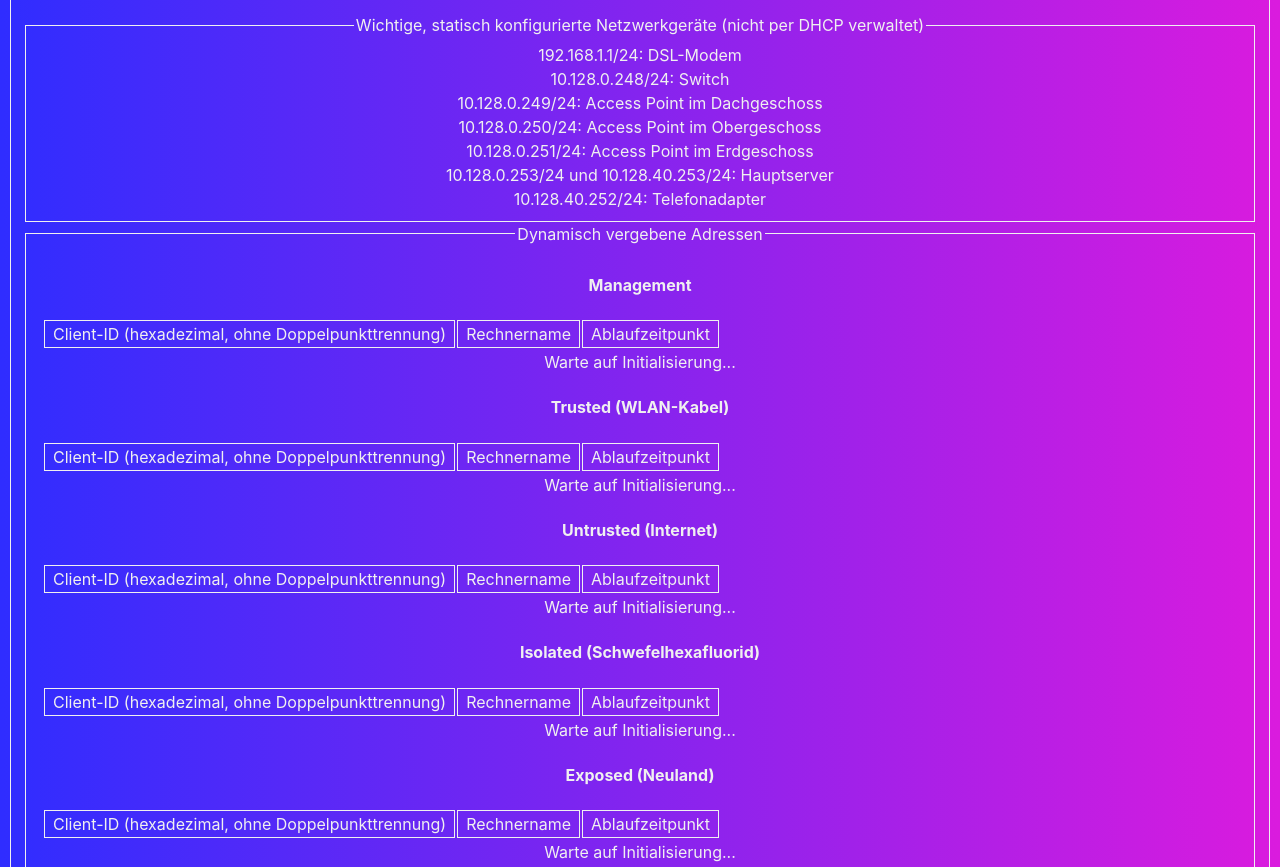
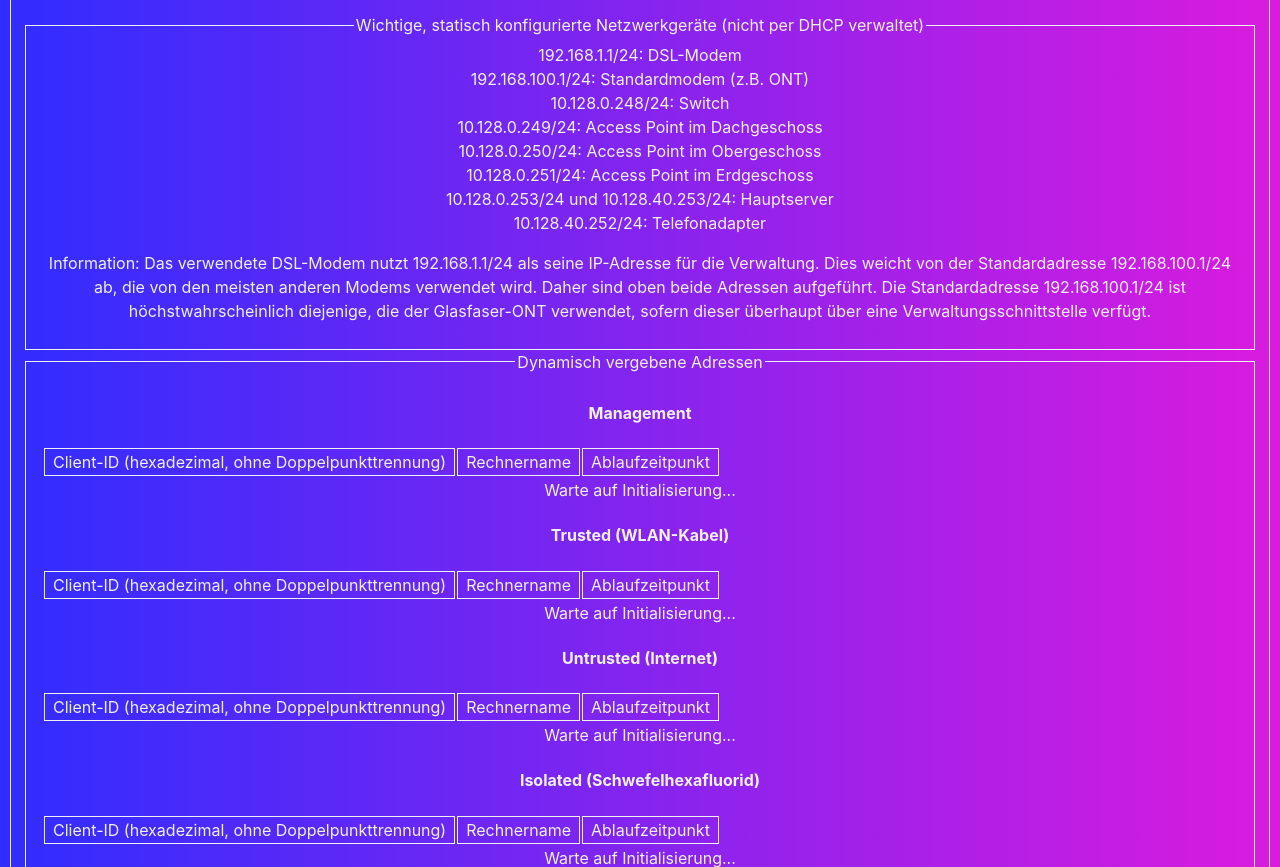
Before and after one commit to rsdsl/manager, a plain HTML site: page src/lan.html in a window 1280 px wide. Shown: the part 2211-3078 px from the top of the page. Drawn offline with Linux system fonts and the light colour scheme.

Commit message:
List 192.168.100.1/24 as the standard modem address
192.168.1.1/24 still remains the DSL modem address for the specific
model in use in my network, but a future modem is likely to use a
different default address (if any).

```diff
--- a/src/lan.html
+++ b/src/lan.html
@@ -225,12 +225,21 @@
             <legend>Wichtige, statisch konfigurierte Netzwerkgeräte (nicht per DHCP verwaltet)</legend>
 
             <span class="row">192.168.1.1/24: DSL-Modem</span>
+            <span class="row">192.168.100.1/24: Standardmodem (z.B. ONT)</span>
             <span class="row">10.128.0.248/24: Switch</span>
             <span class="row">10.128.0.249/24: Access Point im Dachgeschoss</span>
             <span class="row">10.128.0.250/24: Access Point im Obergeschoss</span>
             <span class="row">10.128.0.251/24: Access Point im Erdgeschoss</span>
             <span class="row">10.128.0.253/24 und 10.128.40.253/24: Hauptserver</span>
             <span class="row">10.128.40.252/24: Telefonadapter</span>
+
+            <p>Information: Das verwendete DSL-Modem nutzt 192.168.1.1/24 als
+            seine IP-Adresse für die Verwaltung. Dies weicht von der
+            Standardadresse 192.168.100.1/24 ab, die von den meisten anderen
+            Modems verwendet wird. Daher sind oben beide Adressen aufgeführt.
+            Die Standardadresse 192.168.100.1/24 ist höchstwahrscheinlich
+            diejenige, die der Glasfaser-ONT verwendet, sofern dieser überhaupt
+            über eine Verwaltungsschnittstelle verfügt.</p>
           </fieldset>
 
           <fieldset>
```
